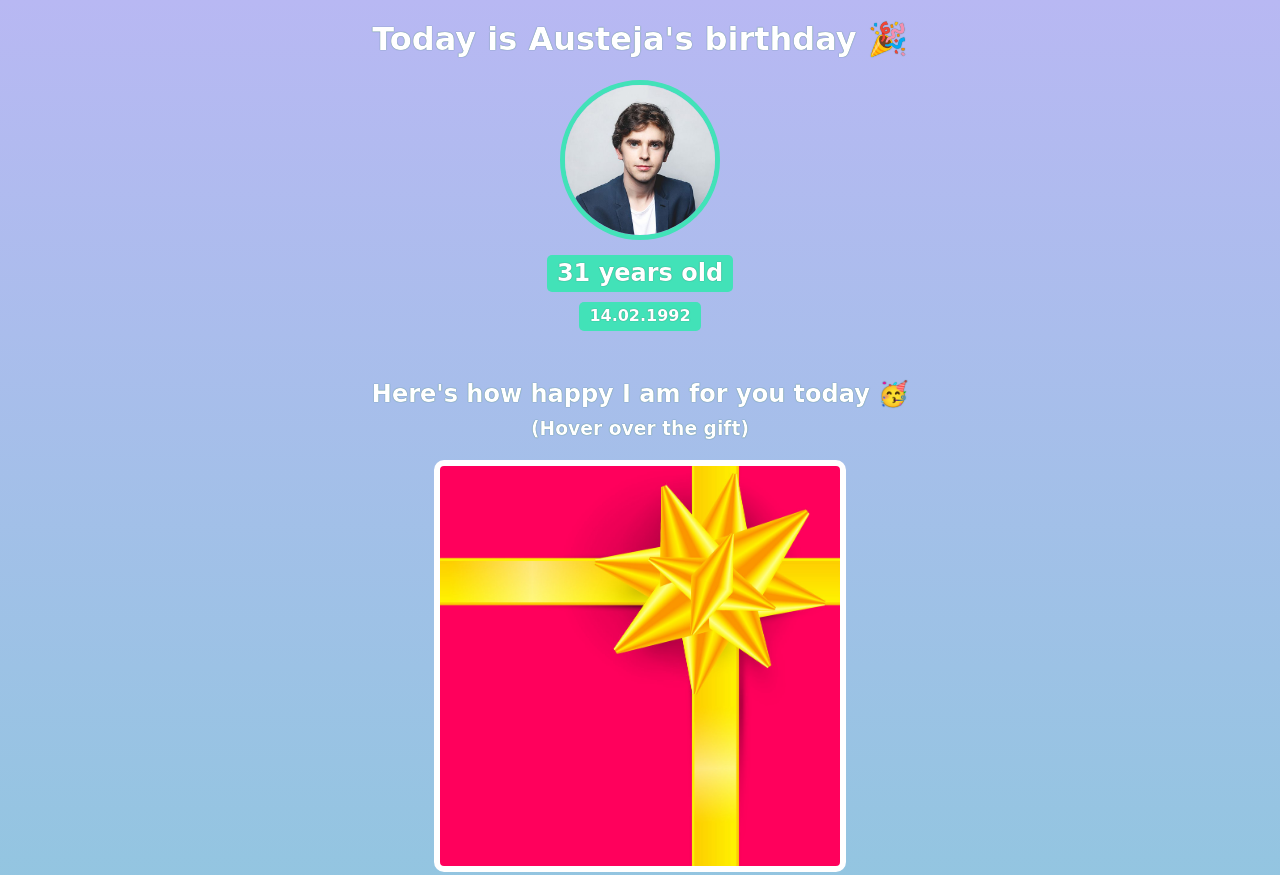
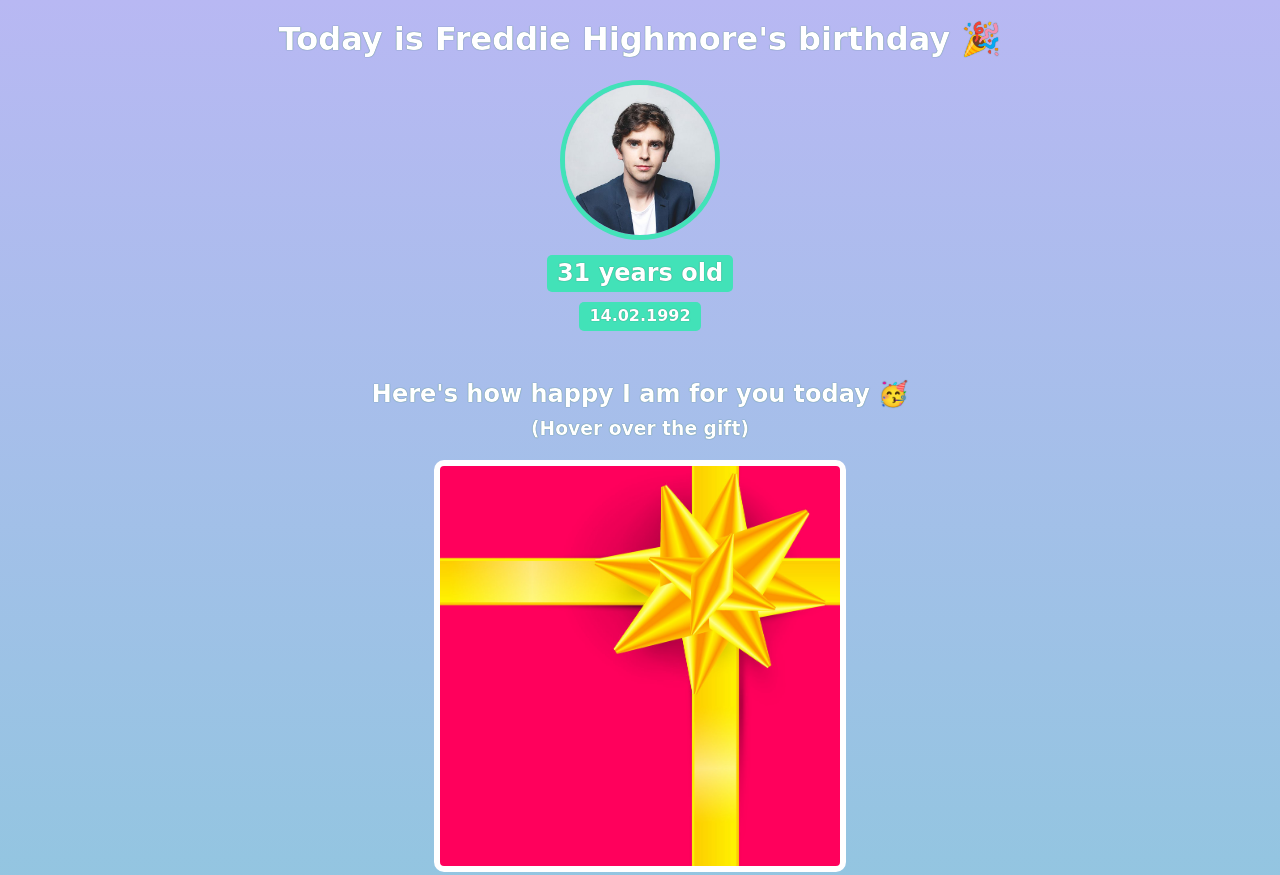
Before and after one commit to AustejaSk/birthday-gift-site, a website built with Vite: page index.html in a window 1280 px wide. Shown: the top 875 px of the page. Built offline with nearby package versions, Linux system fonts and the light colour scheme; a web font is replaced by a local one.

Commit message:
Update index.html

```diff
--- a/index.html
+++ b/index.html
@@ -7,7 +7,7 @@
     </head>
     <body>
         <div id="header">
-            <h1>Today is Austeja's birthday 🎉</h1>
+            <h1>Today is Freddie Highmore's birthday 🎉</h1>
             <img id="bff-img" src="images/freddie-highmore.jpg">
             <h2 id="bday-age">31 years old</h2>
             <h4 id="bday-date">14.02.1992</h4>
```
